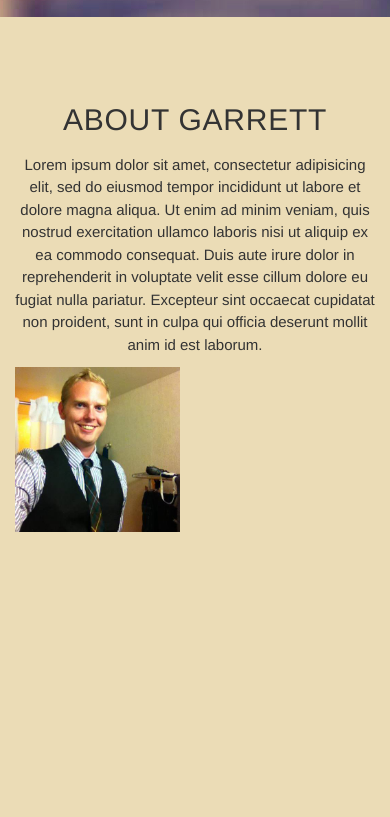
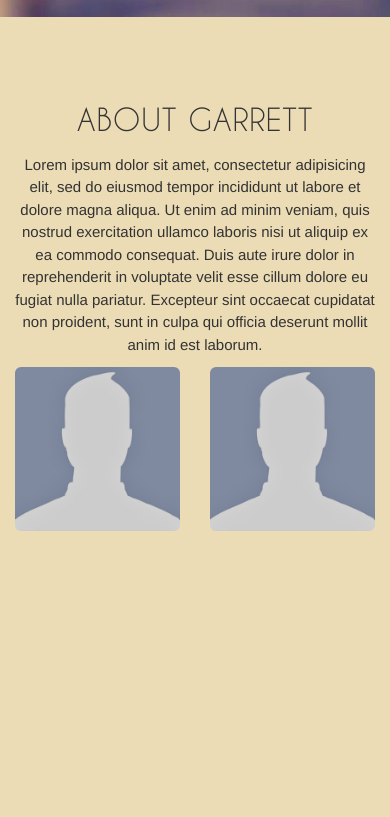
Before and after one commit to wesdawson/fuller-healing-hands, a website: page static/index.html in a window 390 px wide. Shown: the part 827-1644 px from the top of the page. Drawn offline with Linux system fonts and the light colour scheme.

Commit message:
mobile-show hidden image in large view

```diff
--- a/static/css/scrolling-nav.css
+++ b/static/css/scrolling-nav.css
@@ -191,7 +191,7 @@ a.scroll-arrow {
 }
 
 .about-header h2 {
-  font-family: "Verlag-Book","Helvetica Neue",Helvetica,Arial,sans-serif;
+  font-family: "caviar_dreamsregular";
   font-size: 3em;
   font-weight: 300;
   line-height: 1.5;
@@ -206,6 +206,16 @@ a.scroll-arrow {
   line-height: 1.5;
   font-weight: 400;
   margin: 0 0 .75em;
+}
+
+.mobile-show {
+  display: none;
+}
+
+@media screen and (max-width: 480px) {
+.mobile-show {
+display: block;
+}
 }
 
 .services-section {
@@ -225,6 +235,7 @@ a.scroll-arrow {
 
 .contact-header {
   color: white;
+  font-family: "caviar_dreamsregular";
 }
 
 .contact-header h1 {
--- a/static/index.html
+++ b/static/index.html
@@ -102,7 +102,10 @@
                 <p>Lorem ipsum dolor sit amet, consectetur adipisicing elit, sed do eiusmod tempor incididunt ut labore et dolore magna aliqua. Ut enim ad minim veniam, quis nostrud exercitation ullamco laboris nisi ut aliquip ex ea commodo consequat. Duis aute irure dolor in reprehenderit in voluptate velit esse cillum dolore eu fugiat nulla pariatur. Excepteur sint occaecat cupidatat non proident, sunt in culpa qui officia deserunt mollit anim id est laborum.</p>
               </div>
               <div class="col-xs-6 col-md-4">
-                <img class="img-responsive" src="../images/profile.jpg" alt="alt-img"></img>
+                <img class="img-responsive img-rounded" src="../images/profile.jpeg" alt="alt-img"></img>
+              </div>
+              <div class="col-xs-6 col-md-4 mobile-show">
+                <img class="img-responsive img-rounded" src="../images/profile.jpeg" alt="alt-img"></img>
               </div>
             </div>
         </div>
```
